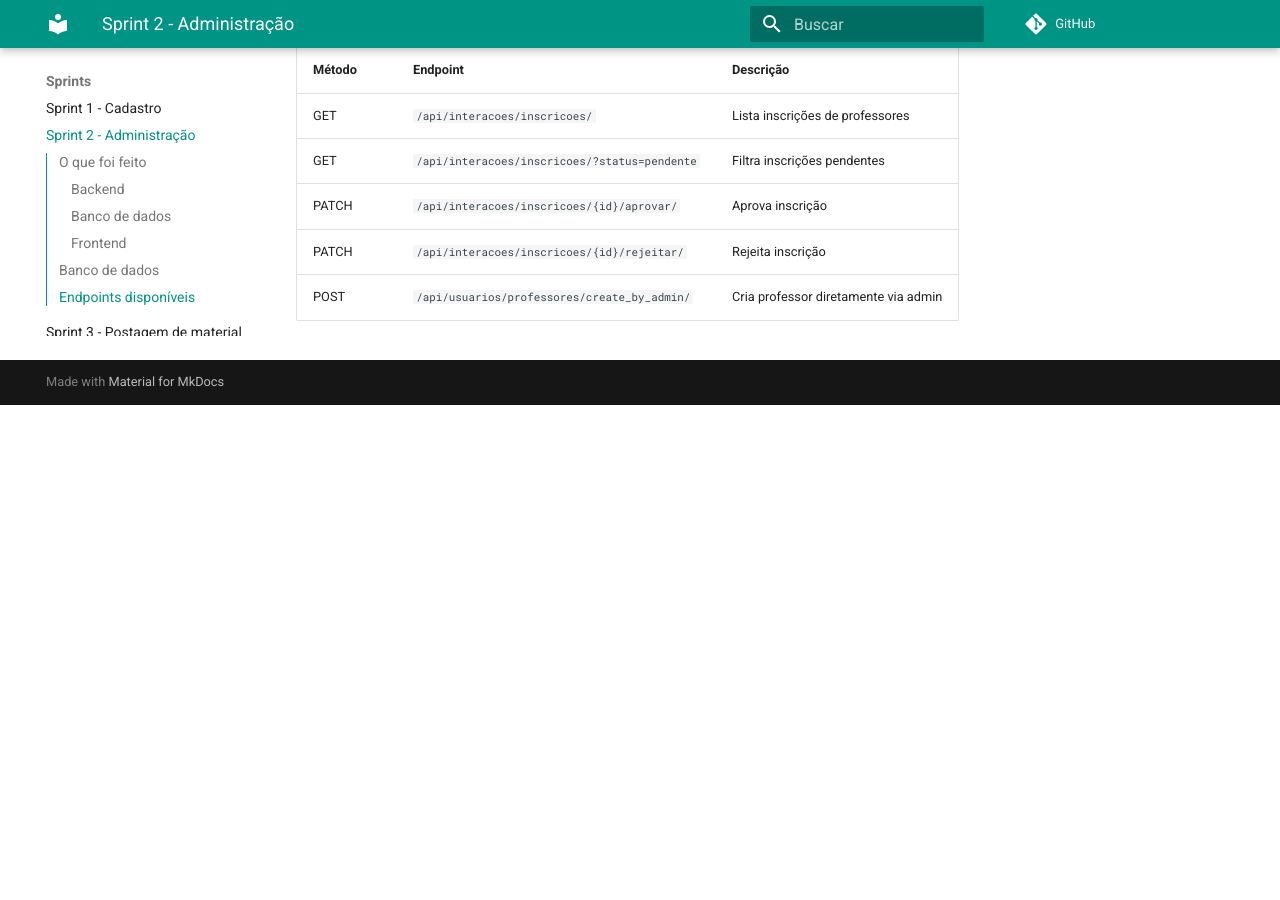
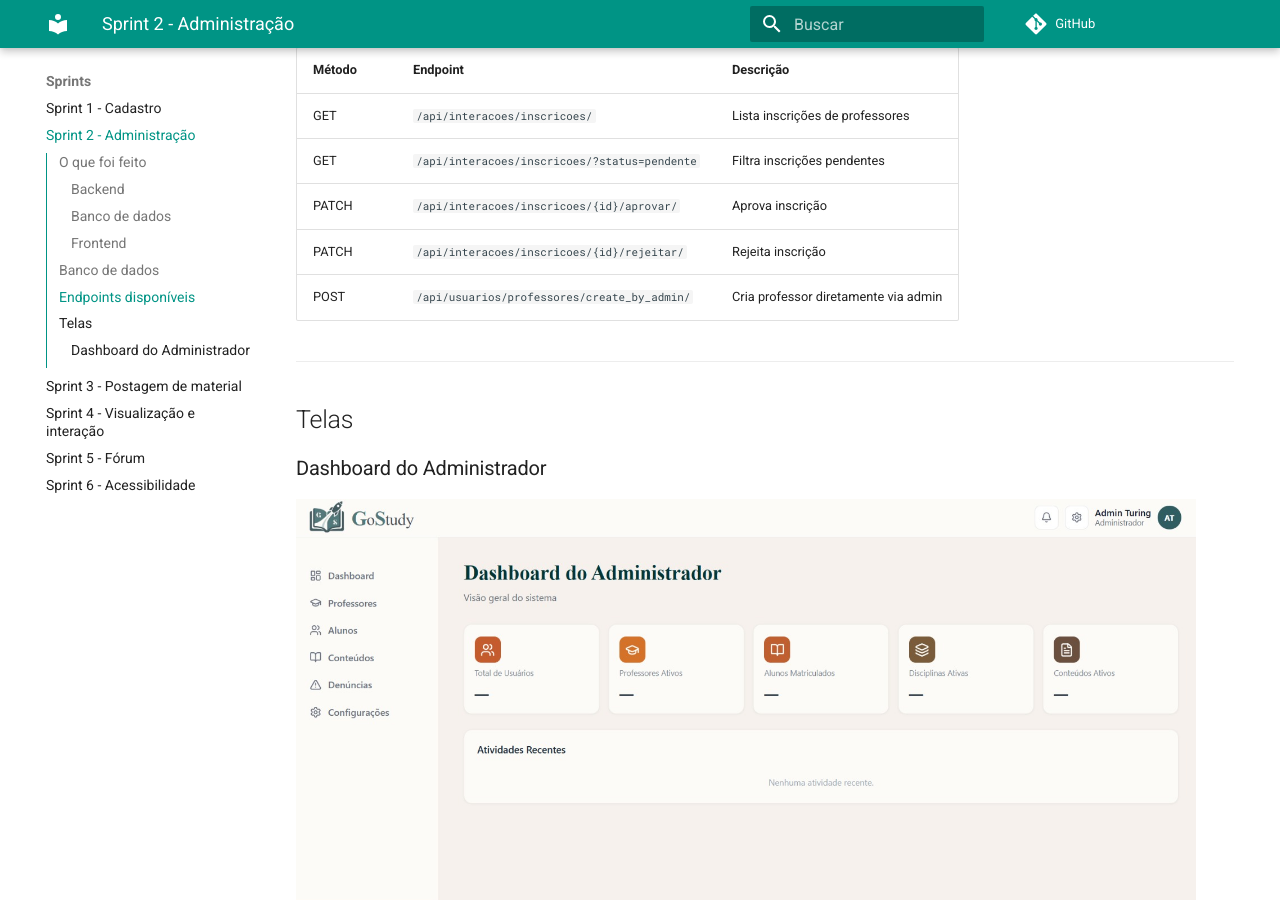
Before and after one commit to FGA0138-MDS-Ajax/2026.1-T03-Turing, an MkDocs documentation site: the page built from docs/sprints/sprint2.md, in a window 1280 px wide and 900 px high, scrolled down 1475 px. Built offline with MkDocs 1.6.1 and Material for MkDocs 9.7.7, drawn with Linux system fonts in a browser that asks for light colours; comment, search, counter and statistics services are not loaded; before the commit the page ends 1880 px from its top, so only the background shows below that.

Commit message:
docs: adiciona prints do site nas sprints e atualiza mkdocs.yml

```diff
--- a/docs/sprints/sprint2.md
+++ b/docs/sprints/sprint2.md
@@ -49,3 +49,10 @@
 | PATCH | `/api/interacoes/inscricoes/{id}/aprovar/` | Aprova inscrição |
 | PATCH | `/api/interacoes/inscricoes/{id}/rejeitar/` | Rejeita inscrição |
 | POST | `/api/usuarios/professores/create_by_admin/` | Cria professor diretamente via admin |
+
+---
+
+## Telas
+
+### Dashboard do Administrador
+![Dashboard do Administrador](../assets/images/image8.png){ width="900" }
--- a/mkdocs.yml
+++ b/mkdocs.yml
@@ -1,6 +1,8 @@
 site_name: GoStudy - Documentação
 site_description: Documentação do projeto GoStudy - Plataforma educacional gratuita
 repo_url: https://github.com/FGA0138-MDS-Ajax/2026.1-T03-Turing
+markdown_extensions:
+  - attr_list
 
 theme:
   name: material
```
Also changed, not shown: docs/sprints/sprint1.md (+6 -0 lines), docs/sprints/sprint3.md (+7 -0 lines), docs/sprints/sprint4.md (+7 -0 lines), docs/assets/images/image.png (added), docs/assets/images/image10.png (added), docs/assets/images/image8.png (added), docs/assets/images/image9.png (added), docs/assets/images/image_copy.png (added).
